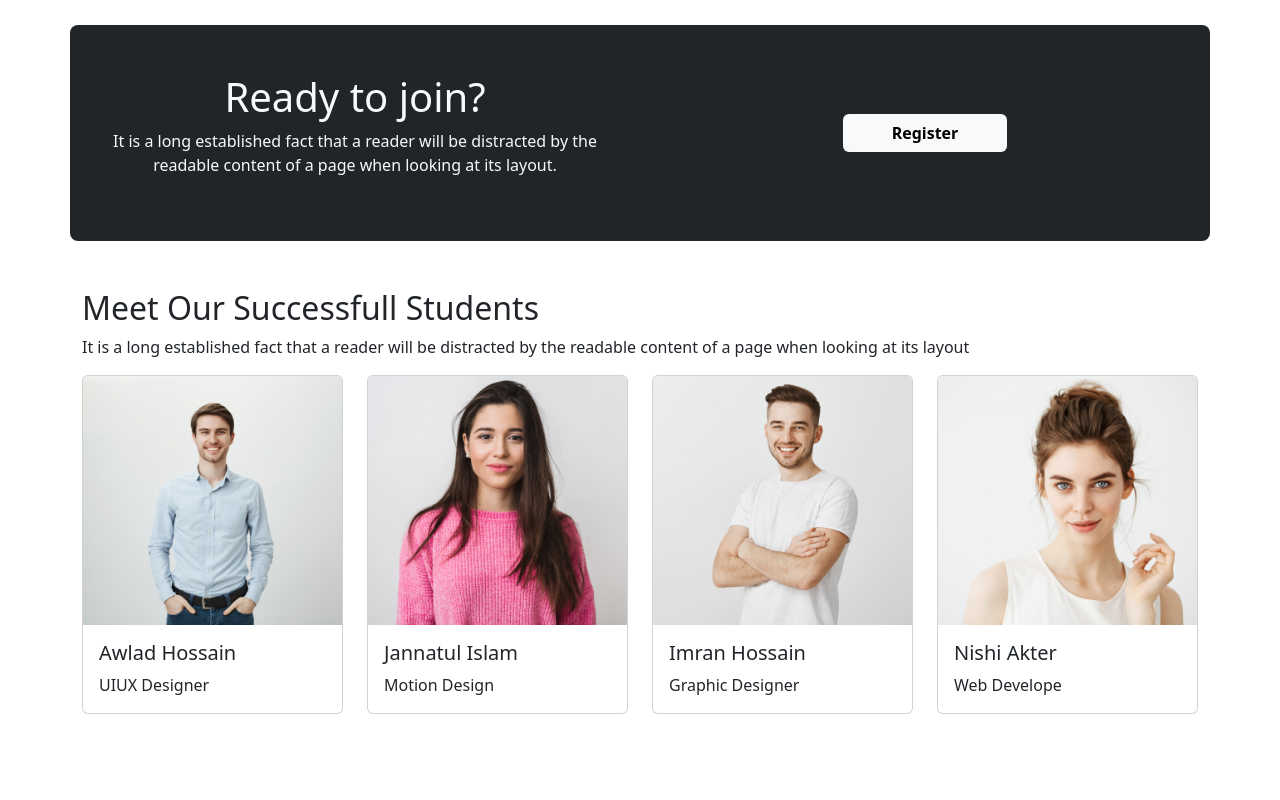
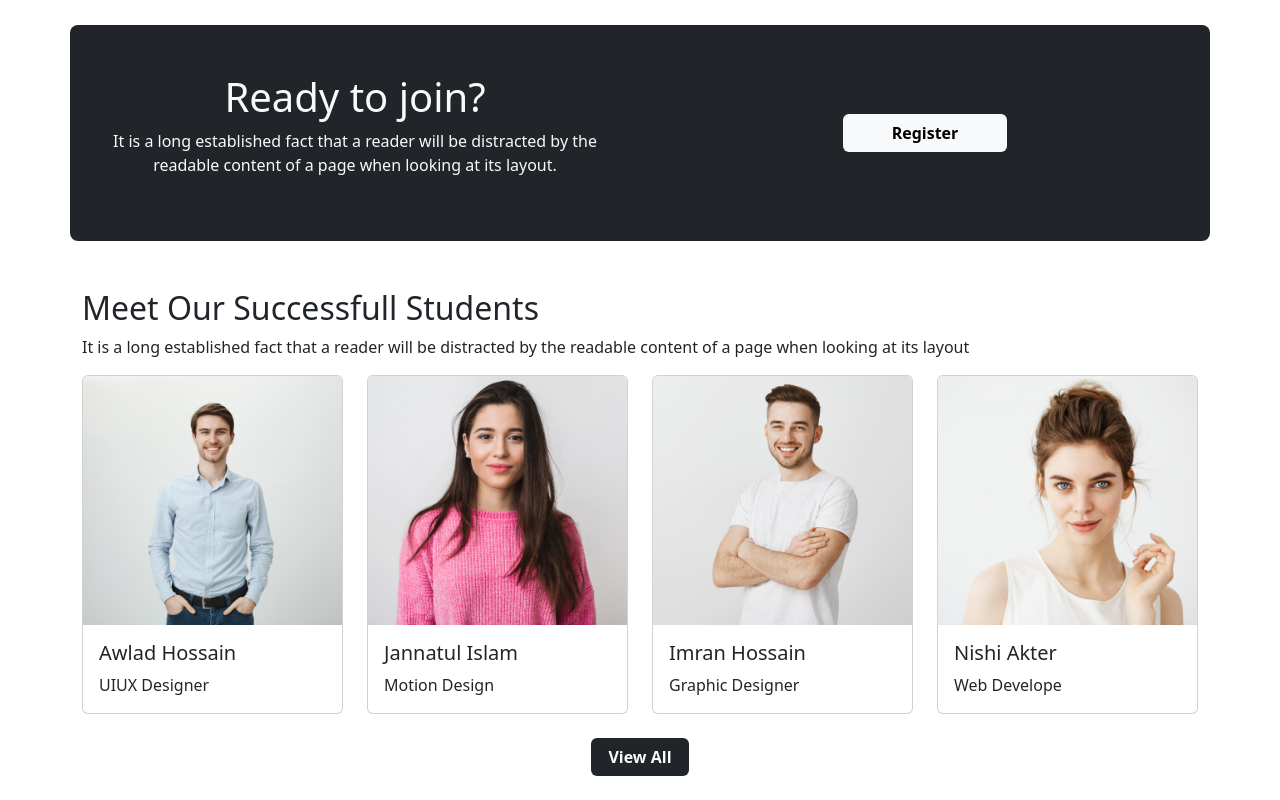
Before and after one commit to MHossain28/skill-net, a plain HTML site: page index.html in a window 1280 px wide. Shown: the part 2001-2801 px from the top of the page. Before the commit the page ends 2715 px from the top, so only its background shows below. Drawn offline with nearby package versions, Linux system fonts and the light colour scheme.

Commit message:
third commit

```diff
--- a/index.html
+++ b/index.html
@@ -310,6 +310,9 @@
             </div>
           </div>
         </div>
+        <div class=" d-flex justify-content-center">
+          <button class="btn text-light text-bg-dark fw-bold my-4 px-3">View All</button>
+        </div>
       </section>
       <!------{ Success Students Section Start }---------->
     </main>
```
